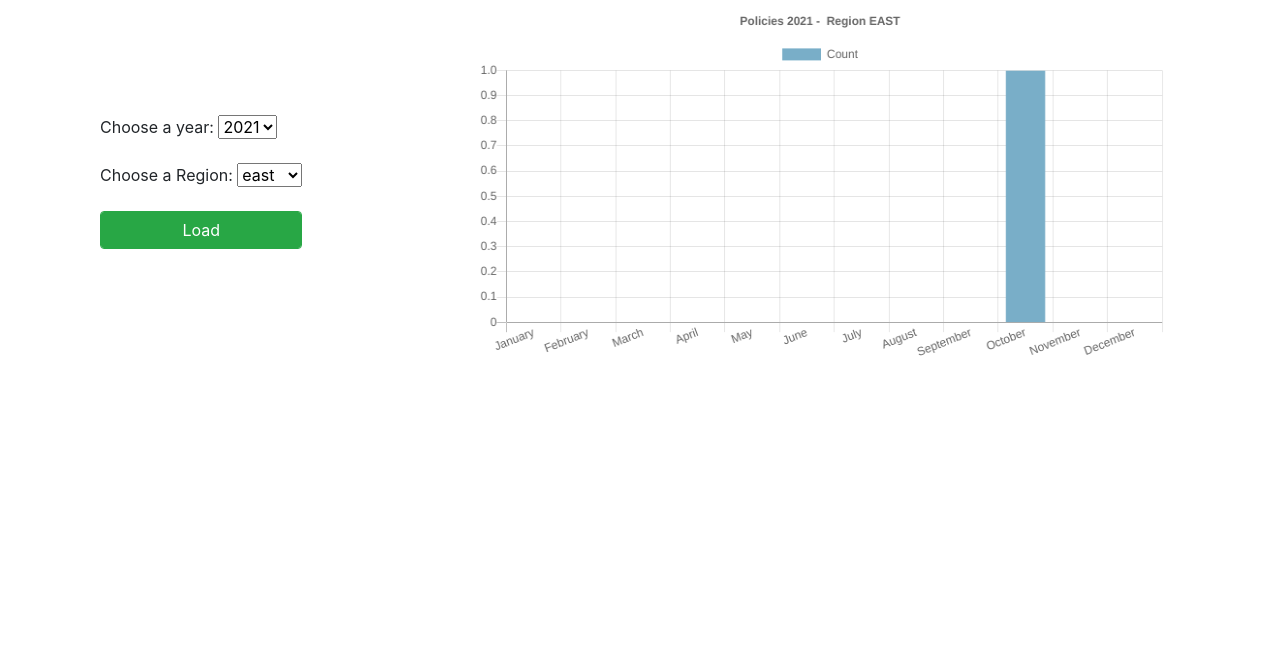
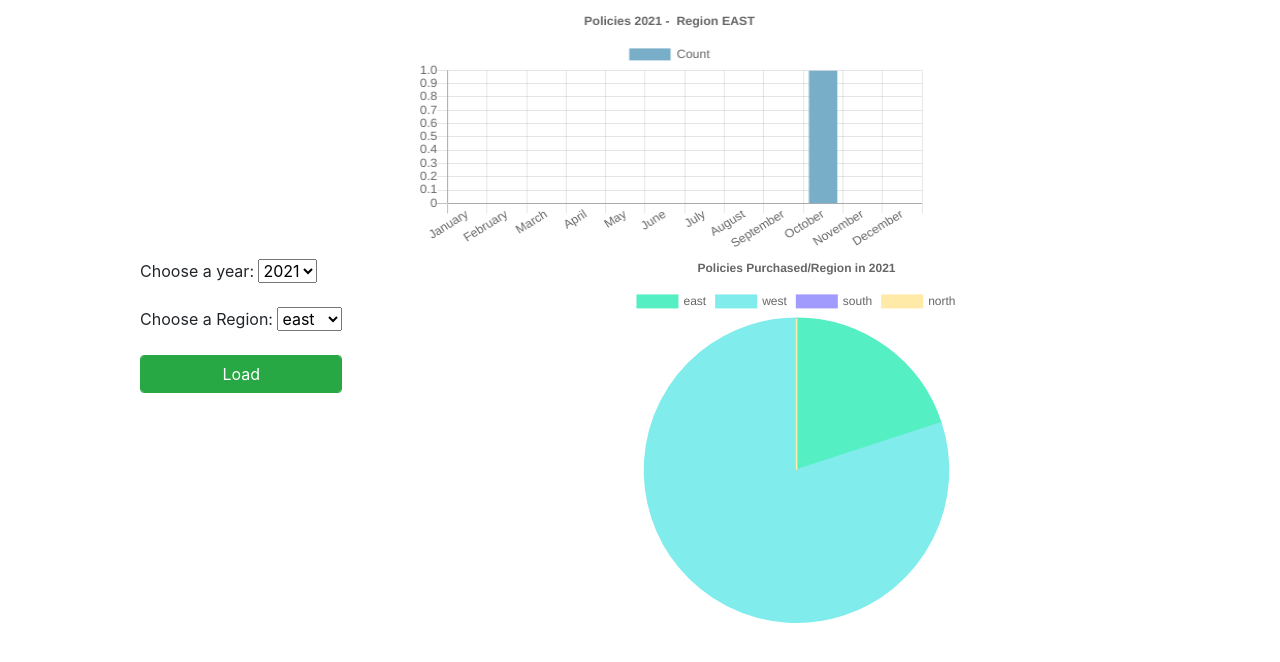
Before and after one commit to namank03/insurance, a Django app: page /statistics/ in a window 1280 px wide. Shown: the part 56-718 px from the top of the page. Run offline with Django 3.2, Linux system fonts and the light colour scheme; data comes from the database, SQL or seed files in the repository; both versions use the stored data as it was after the commit; some libraries are stand-ins or nearby versions.

Commit message:
added pie-chart

```diff
--- a/insurance/chart/urls.py
+++ b/insurance/chart/urls.py
@@ -12,4 +12,9 @@ urlpatterns = [
         name='chart-filter-options',
     ),
     path('policy/<int:year>/<str:region>', views.get_policy_chart, name='chart-policy'),
+    path(
+        'policy-pie/<int:year>/<str:region>',
+        views.get_policy_pie_chart,
+        name='chart-policy-pie',
+    ),
 ]
--- a/insurance/chart/views.py
+++ b/insurance/chart/views.py
@@ -5,8 +5,13 @@ from django.db.models.functions import ExtractMonth, ExtractYear
 from django.http import JsonResponse
 from django.shortcuts import render
 
-from insurance.base.models import Policy
-from insurance.utils.charts import colorPrimary, get_year_dict, months
+from insurance.base.models import Customer, Policy
+from insurance.utils.charts import (
+    colorPrimary,
+    generate_color_palette,
+    get_year_dict,
+    months,
+)
 
 
 def get_filter_options(request):
@@ -63,5 +68,43 @@ def get_policy_chart(request, year, region):
     )
 
 
+def get_policy_pie_chart(request, year, region):
+    policies = Policy.objects.filter(date_of_purchase__year=year)
+
+    grouped_policies = (
+        policies.values('customer__region')
+        .annotate(count=Count('id'))
+        .values('customer__region', 'count')
+        .order_by('customer__region')
+    )
+    print(f'grouped_policies -> {grouped_policies}')
+
+    region_dict = {region[1]: 0 for region in Customer.REGION_CHOICES}
+
+    for group in grouped_policies:
+        region_dict[dict(Customer.REGION_CHOICES)[group['customer__region']]] = group[
+            'count'
+        ]
+
+    print(f'region_dict -> {region_dict}')
+
+    return JsonResponse(
+        {
+            'title': f'Policies Purchased/Region in {year}',
+            'data': {
+                'labels': list(region_dict.keys()),
+                'datasets': [
+                    {
+                        'label': 'Amount ($)',
+                        'backgroundColor': generate_color_palette(len(region_dict)),
+                        'borderColor': generate_color_palette(len(region_dict)),
+                        'data': list(region_dict.values()),
+                    }
+                ],
+            },
+        }
+    )
+
+
 def statistics_view(request):
-    return render(request, "charts/statistics.html", {})
+    return render(request, 'charts/statistics.html', {})
--- a/insurance/static/css/project.css
+++ b/insurance/static/css/project.css
@@ -29,3 +29,11 @@ a:focus {
   color: rgb(202, 143, 143);
   text-decoration: none;
 }
+
+.chart {
+  display: grid;
+  /* divide cols into fractions */
+  grid-template-columns: 2fr 5fr;
+  place-items: center;
+  gap: 1em;
+}
--- a/insurance/templates/charts/statistics.html
+++ b/insurance/templates/charts/statistics.html
@@ -2,9 +2,8 @@
 
 
 {% block content %}
-<div class="container">
 
-  <div class="d-flex justify-content-between align-items-center">
+<div class="chart">
   <form id="filterForm">
     <div class="form-group">
       <label for="year">Choose a year:</label>
@@ -14,10 +13,12 @@
       <label for="region">Choose a Region:</label>
       <select name="region" id="region"></select>
     </div>
-      <input type="submit" value="Load" name="_load" class="form-control btn-success" />
+    <input type="submit" value="Load" name="_load" class="form-control btn-success" style="max-width: 300px" />
   </form>
+
+  <div class="row">
     <canvas id="policyChart" class="col-8"></canvas>
-  </div>
+    <canvas id="PolicyPieChart"></canvas>
   </div>
   <script>
     $(document).ready(function () {
@@ -56,14 +57,18 @@
         type: "GET",
         dataType: "json",
         success: (jsonResponse) => {
+
           // Extract data from the response
           const title = jsonResponse.title;
           const labels = jsonResponse.data.labels;
           const datasets = jsonResponse.data.datasets;
+          console.log('datasets', datasets);
 
           // Reset the current chart
+          if (chart.data) {
             chart.data.datasets = [];
             chart.data.labels = [];
+
 
             // Load new data into the chart
             chart.options.title.text = title;
@@ -74,6 +79,7 @@
             });
             console.log("endpoint: " + endpoint)
             chart.update();
+          }
         },
         error: () =>
           console.log("Failed to fetch chart data from " + endpoint + "!"),
@@ -82,6 +88,7 @@
 
     function loadAllCharts(year, region) {
       loadChart(policyChart, `policy/${year}/${region}`);
+      loadChart(PolicyPieChart, `policy-pie/${year}/${region}`);
     }
 
   </script>
@@ -93,7 +100,21 @@
         responsive: true,
       },
     });
+    let PolicyPieCtx = document.getElementById("PolicyPieChart").getContext("2d");
+    let PolicyPieChart = new Chart(PolicyPieCtx, {
+      type: "pie",
+      options: {
+        responsive: true,
+        layout: {
+          padding: {
+            left: 0,
+            right: 0,
+            top: 0,
+            bottom: 25
+          }
+        }
+      }
+    });
 
   </script>
-</div>
   {% endblock %}
```
Also changed, not shown: insurance.db. Lines whose indentation alone changed are shown as unchanged.
